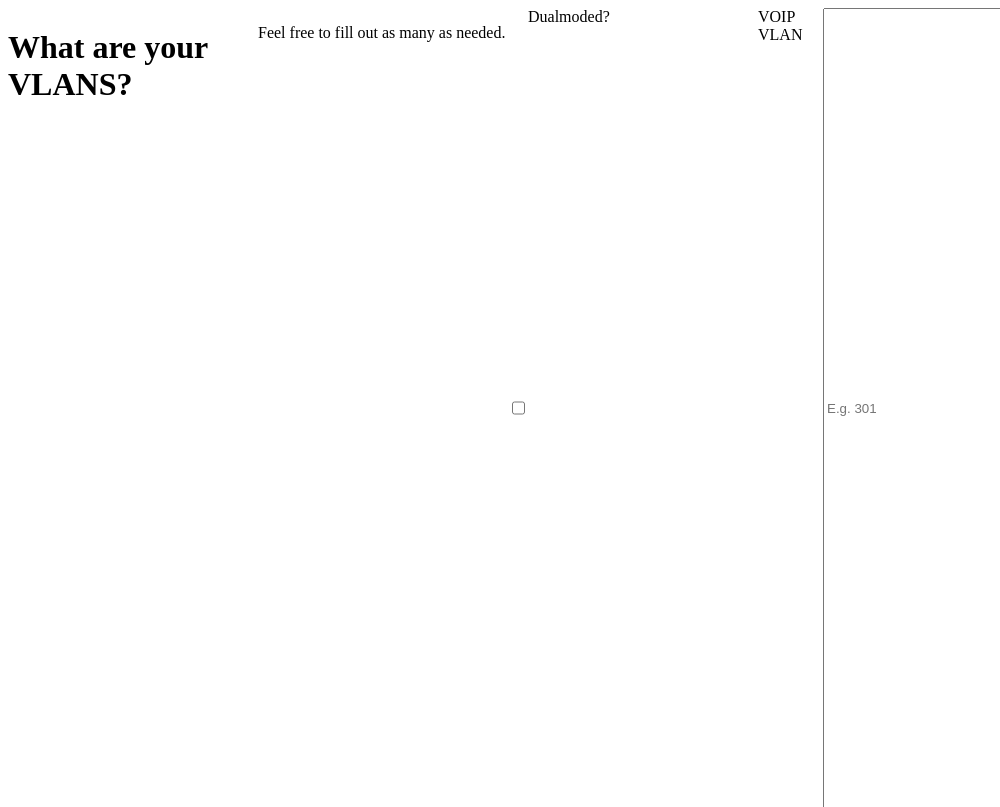
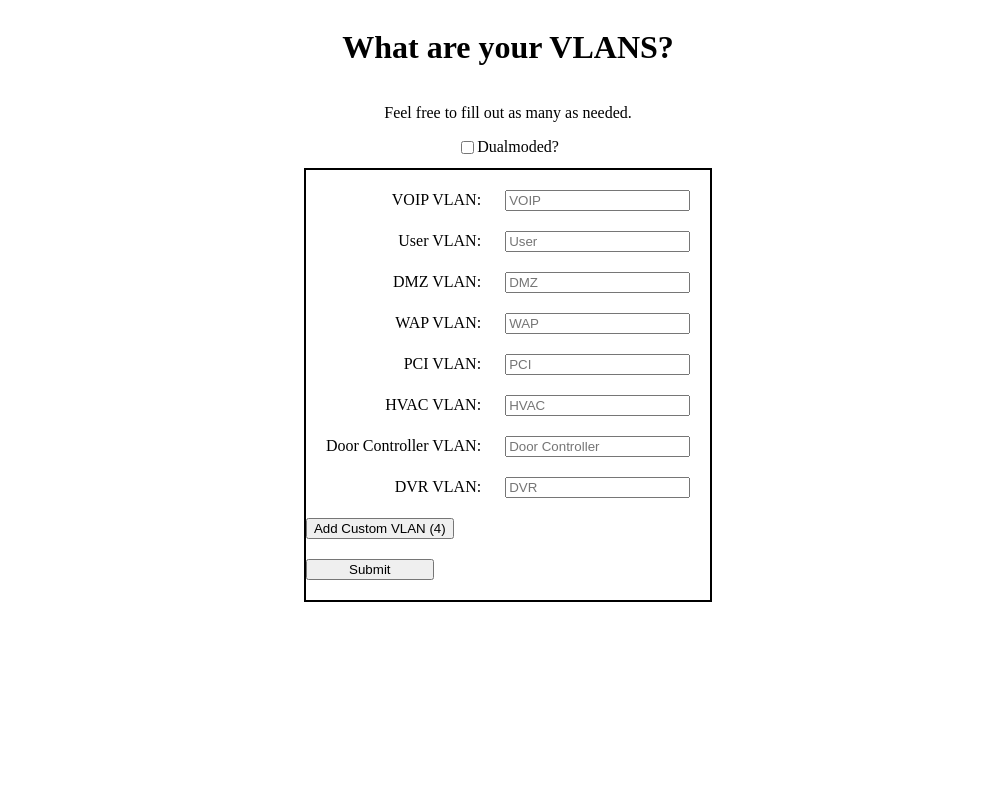
Before and after one commit to jweatherspoon/switches-js, an Electron app: page renderer-assets/html/VLANForm.html in a window 1000 px wide. Shown: the top 807 px of the page. Drawn offline with Linux system fonts and the light colour scheme.

Commit message:
VLANForm styling

```diff
--- a/renderer-assets/css/Styles.css
+++ b/renderer-assets/css/Styles.css
@@ -30,7 +30,7 @@ label {
 }
 
 .vlaninput {
-    width: 100px;
+    width: 125px;
 }
 
 .LoadSpin {
--- a/renderer-assets/html/VLANForm.html
+++ b/renderer-assets/html/VLANForm.html
@@ -2,13 +2,51 @@
     <head>
             <link rel="stylesheet" type="text/css" href="../css/flex.css" />
     </head>
-    <body class="flex-container">
-        <div class="flex"><h1>What are your VLANS?</h1></div>
-        <div class="flex"><p>Feel free to fill out as many as needed.</p></div>
-        <div class="flex"><input type="checkbox" value="dualmoded">Dualmoded?</div>
-        <div class="flex">
-                <label for="VOIP">VOIP VLAN</label>
-                <input class="vlaninput" type="number" id="VOIP" name="VOIP" placeholder="E.g. 301">
+    <body class="switchback flex-container flex-align-center">
+        <div class="flex-container flex-align-center" style="flex-flow: column">
+                <div class="flex flex-justify-center"><h1>What are your VLANS?</h1></div>
+                <div class="flex flex-justify-center"><p>Feel free to fill out as many as needed.</p></div>
+                <div class="flex flex-justify-center" style="padding-bottom: 10pt"><input type="checkbox" value="dualmoded">Dualmoded?</div>
+                <div id="divVLANForm" class="flex flex-justify-center flex-align-end" style="flex-flow: column; width: fit-content; outline: 2px solid black; padding: 10;">
+                    <div style="padding: 10">
+                        <label for="VOIPVLAN" style="padding-right: 10;">VOIP VLAN:</label>
+                        <input class="vlaninput" type="number" id="VOIPVLAN" name="VOIPVLAN" style="margin-left: 10" placeholder="VOIP">
+                    </div>
+                    <div style="padding: 10">
+                        <label for="UserVLAN" style="padding-right: 10;">User VLAN:</label>
+                        <input class="vlaninput" type="number" id="UserVLAN" name="UserVLAN" style="margin-left: 10" placeholder="User">
+                    </div>
+                    <div style="padding: 10">
+                        <label for="DMZVLAN" style="padding-right: 10;">DMZ VLAN:</label>
+                        <input class="vlaninput" type="number" id="DMZVLAN" name="DMZVLAN" style="margin-left: 10" placeholder="DMZ">
+                    </div>
+                    <div style="padding: 10">
+                        <label for="WAPVLAN" style="padding-right: 10;">WAP VLAN:</label>
+                        <input class="vlaninput" type="number" id="WAPVLAN" name="WAPVLAN" style="margin-left: 10" placeholder="WAP">
+                    </div>
+                    <div style="padding: 10">
+                        <label for="PCIVLAN" style="padding-right: 10;">PCI VLAN:</label>
+                        <input class="vlaninput" type="number" id="PCIVLAN" name="PCIVLAN" style="margin-left: 10" placeholder="PCI">
+                    </div>
+                    <div style="padding: 10">
+                        <label for="HVACVLAN" style="padding-right: 10;">HVAC VLAN:</label>
+                        <input class="vlaninput" type="number" id="HVACVLAN" name="HVACVLAN" style="margin-left: 10" placeholder="HVAC">
+                    </div>
+                    <div style="padding: 10">
+                        <label for="DCVLAN" style="padding-right: 10;">Door Controller VLAN:</label>
+                        <input class="vlaninput" type="number" id="DCVLAN" name="DCVLAN" style="margin-left: 10" placeholder="Door Controller">
+                    </div>
+                    <div style="padding: 10">
+                        <label for="DVRVLAN" style="padding-right: 10;">DVR VLAN:</label>
+                        <input class="vlaninput" type="number" id="DVRVLAN" name="DVRVLAN" style="margin-left: 10" placeholder="DVR">
+                    </div>
+                    <div id="divbtnCustomVLAN" class="flex-align-center" style="padding: 10; width: 100%; align-self: end">
+                        <button type="button" id="btnCustomVLAN">Add Custom VLAN (4)</button>
+                    </div>
+                    <div class="flex-align-center" style="padding: 10; width: 100%; align-self: end">
+                        <button type="button" id="btnVLANSubmit" style="width: 127.86">Submit</button>
+                    </div>
+                </div>
         </div>
     </body>
     <footer>
--- a/renderer-assets/js/VLANForm.js
+++ b/renderer-assets/js/VLANForm.js
@@ -1,3 +1,25 @@
 if(!$) {
     const $ = require('jquery');
 }
+
+var newvlan = `<div style="padding: 10">
+<input type="text" id="txtCustomVLAN" name="txtCustomVLAN" placeholder="Name of VLAN" style="padding-right: 10; width: 150;">
+<input class="vlaninput" type="number" id="VOIPVLAN" name="VOIPVLAN" style="margin-left: 10" placeholder="VLAN">
+</div>`
+
+customvlancount = 4;
+
+$('#btnCustomVLAN').click(function(){
+    if (customvlancount > 1) {
+        $(newvlan).insertBefore('#divbtnCustomVLAN');
+        customvlancount --;
+        $('#btnCustomVLAN').text('Add Custom VLAN (' + customvlancount + ')');
+    } else {
+        $(newvlan).insertBefore('#divbtnCustomVLAN');
+        $('#btnCustomVLAN').hide();
+    }
+})
+
+$('$btnVLANSubmit').click(function(){
+    $('#divVLANForm')
+})
```
